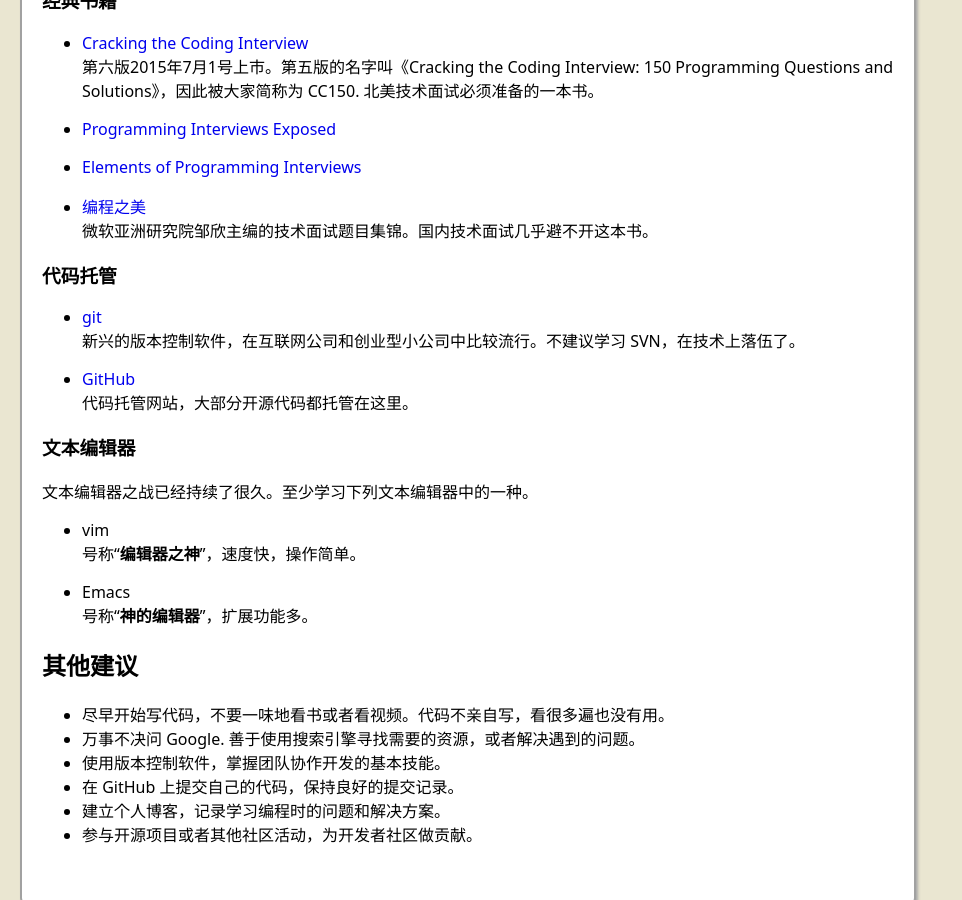
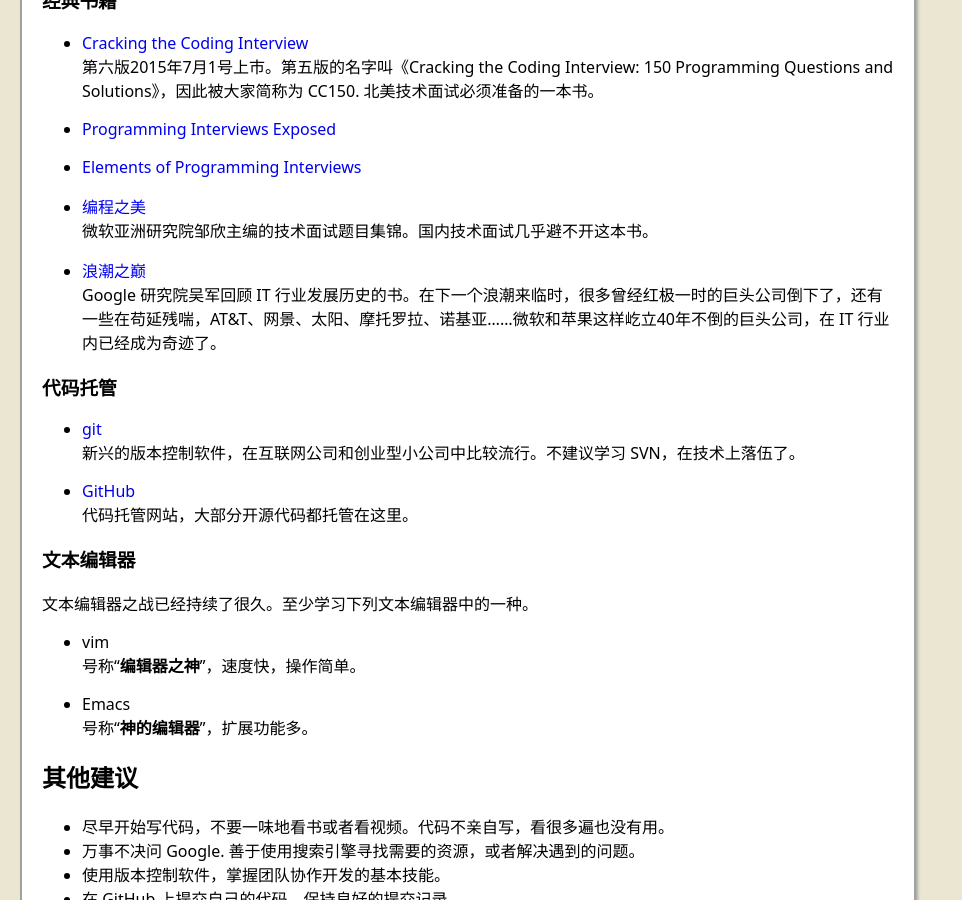
Before and after one commit to ZhenruiChen/ZhenruiChen.github.io, a Jekyll site: the page built from _posts/2015-07-26-Learn-CS.md, in a window 1280 px wide and 900 px high, scrolled down 2059 px. Shown: the whole window, without its empty margins (0-962 px from the left). Built offline with Jekyll 4.4.1, drawn with Linux system fonts in a browser that asks for light colours.

```diff
--- a/_posts/2015-07-26-Learn-CS.md
+++ b/_posts/2015-07-26-Learn-CS.md
@@ -113,6 +113,11 @@
 + [编程之美][beauty-coding]
 微软亚洲研究院邹欣主编的技术面试题目集锦。国内技术面试几乎避不开这本书。
 
++ [浪潮之巅][IT-history]
+Google 研究院吴军回顾 IT 行业发展历史的书。在下一个浪潮来临时，很多曾经红极一时的巨头公司倒下了，还有一些在苟延残喘，AT&T、网景、太阳、摩托罗拉、诺基亚……微软和苹果这样屹立40年不倒的巨头公司，在 IT 行业内已经成为奇迹了。
+
+
+[IT-history]: https://book.douban.com/subject/24738302/
 [CC150]: http://www.amazon.com/gp/product/0984782850/ref=pd_lpo_sbs_dp_ss_1?pf_rd_p=1944687502&pf_rd_s=lpo-top-stripe-1&pf_rd_t=201&pf_rd_i=098478280X&pf_rd_m=ATVPDKIKX0DER&pf_rd_r=0Y1E0Z23MFYZ9KAWJ8FW
 [PIE]: http://www.amazon.com/Programming-Interviews-Exposed-Secrets-Programmer/dp/047012167X
 [EPI]: http://elementsofprogramminginterviews.com/
```
Also changed, not shown: _posts/2015-07-13-Shadowsocks-DigitalOcean.md (+1 -1 lines).
